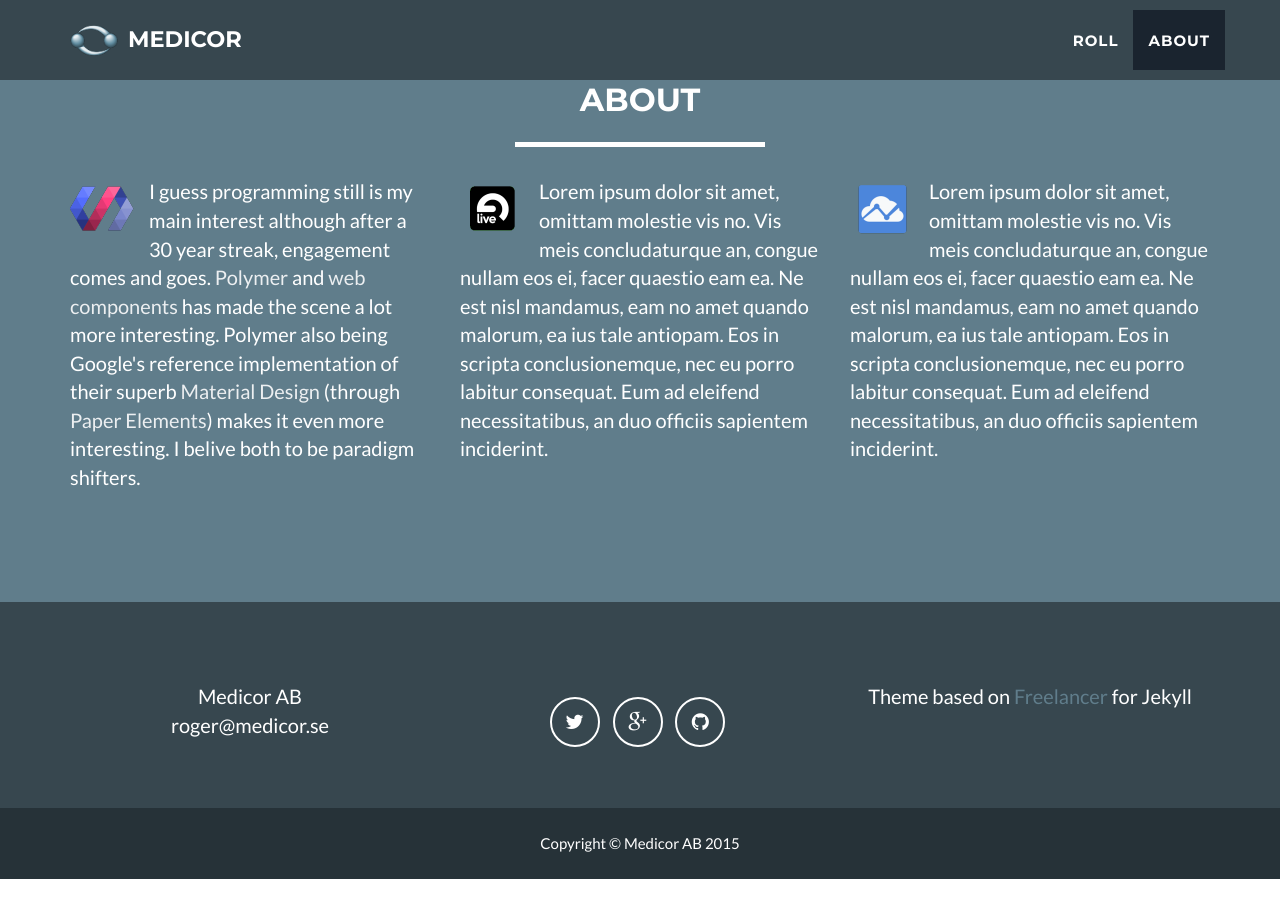
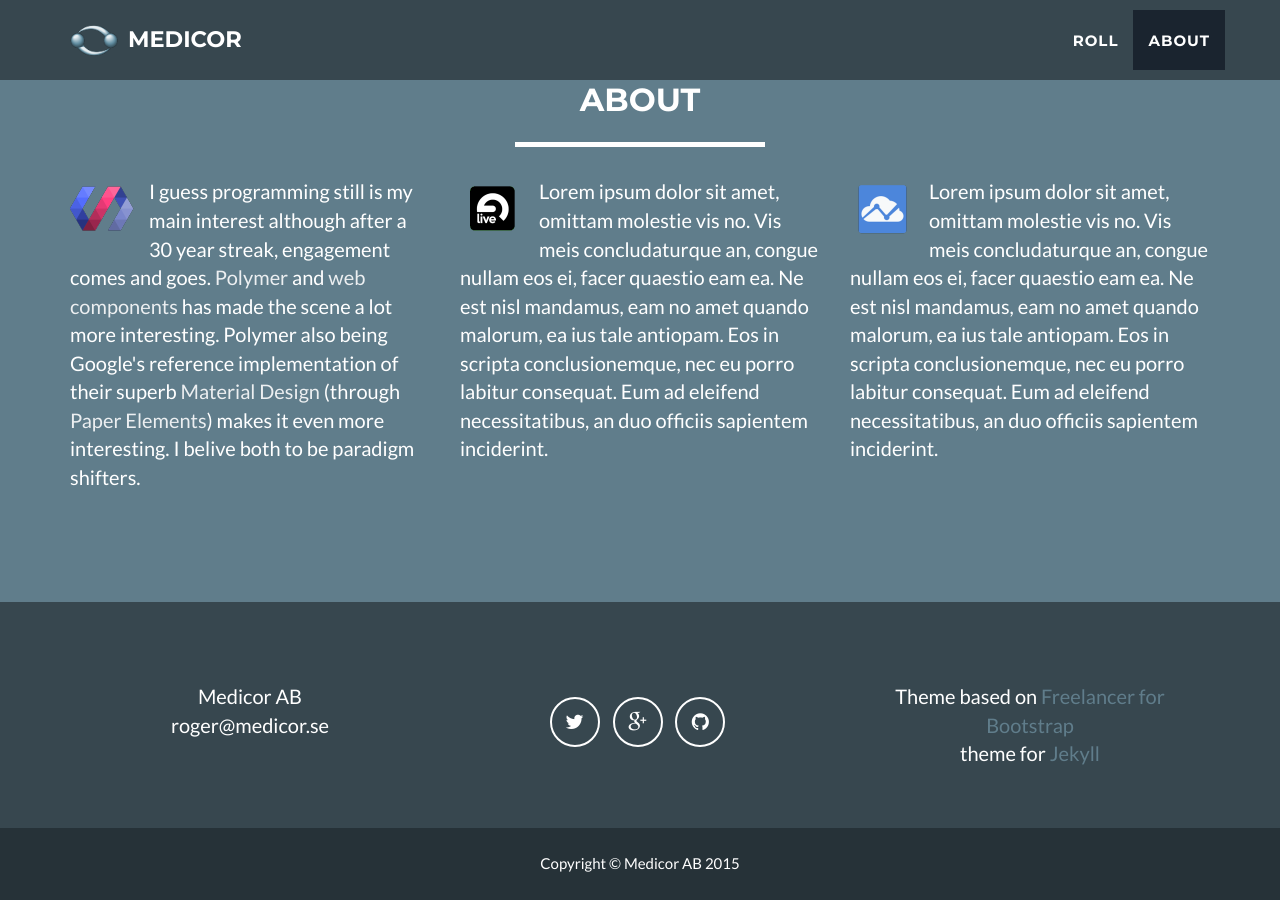
Before and after one commit to medicor/medicor.github.io, a Jekyll site: the page built from index.html, in a window 1280 px wide and 900 px high, scrolled down 1317 px. Built offline with Jekyll 4.4.1, drawn with Linux system fonts in a browser that asks for light colours; Markdown is read by kramdown in place of the engine named in the settings; before the commit the page ends 2196 px from its top, so only the background shows below that.

Commit message:
Updated credits

```diff
--- a/_config.yml
+++ b/_config.yml
@@ -45,7 +45,7 @@
   - line: roger@medicor.se
 
 # Credits content
-credits: 'Theme based on <a href="https://github.com/jeromelachaud/freelancer-theme">Freelancer</a> for Jekyll'
+credits: 'Theme based on <a href="https://github.com/jeromelachaud/freelancer-theme">Freelancer for Bootstrap</a><br>theme for <a href="https://jekyllrb.com/">Jekyll</a>'
 
 markdown: redcarpet
 highlighter: pygments
```
